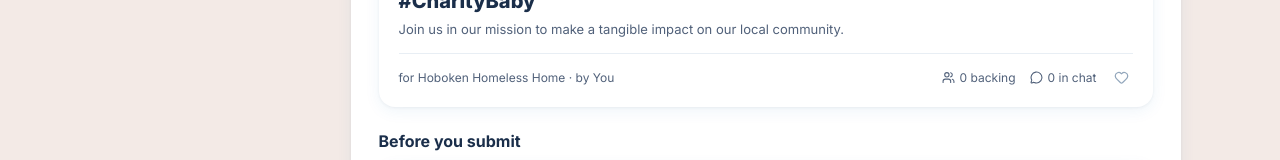
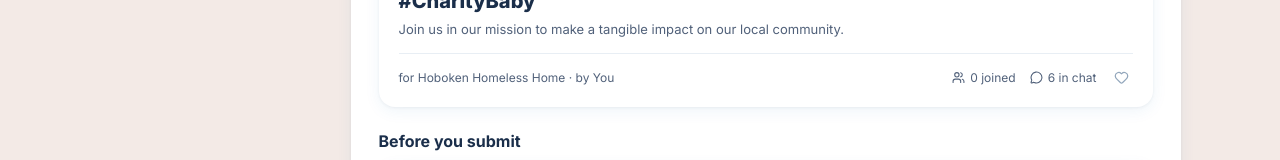
Before and after one commit to eswar-charity/charity-prototype, a React (Vite) app in the folder charity-app/: page /event/step-4 in a window 1280 px wide. Shown: the part 464-624 px from the top of the page. Built offline with nearby package versions, Linux system fonts and the light colour scheme.

Commit message:
latest 11

```diff
--- a/charity-app/src/screens/desktop/DesktopEventStep4.jsx
+++ b/charity-app/src/screens/desktop/DesktopEventStep4.jsx
@@ -44,8 +44,8 @@ export default function DesktopEventStep4() {
           <div className="dsk-wizard-final-meta">
             <span>for {nonprofit ? nonprofit.name : '[Nonprofit]'} · by You</span>
             <div className="dsk-wizard-final-stats">
-              <span><Users size={13} /> {backingCount} backing</span>
-              <span><MessageCircle size={13} /> 0 in chat</span>
+              <span><Users size={13} /> {backingCount} joined</span>
+              <span><MessageCircle size={13} /> 6 in chat</span>
               <button
                 type="button"
                 className="dsk-wizard-preview-like"
```
